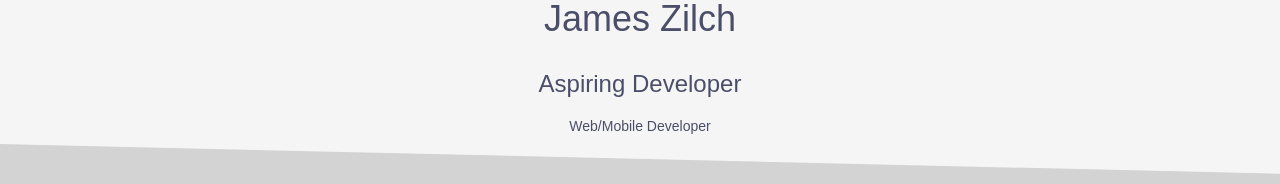
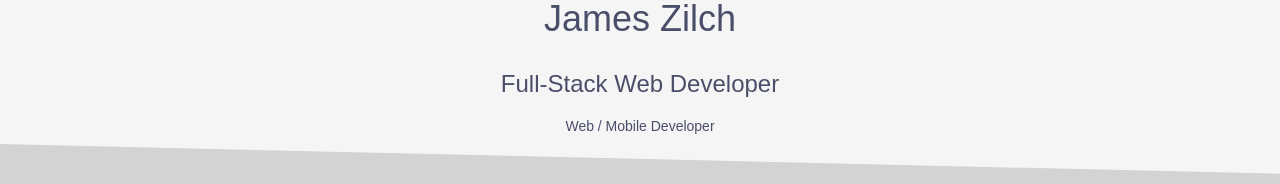
Before and after one commit to Jazilch/Jazilch.github.io, a website: page index.html in a window 1280 px wide. Shown: the part 322-506 px from the top of the page. Drawn offline with Linux system fonts and the light colour scheme.

Commit message:
Update index.html

```diff
--- a/index.html
+++ b/index.html
@@ -10,8 +10,8 @@
 		<div class="hero">
 			<img src="//cdn2.hubspot.net/hubfs/2676636/Hubspot%20picture%203-789252-edited.jpg" width="200" height="200" class="profile-pic">
 			<h1>James Zilch</h1>
-			<h3>Aspiring Developer</h3>
-			<h5>Web/Mobile Developer</h5>
+			<h3>Full-Stack Web Developer</h3>
+			<h5>Web / Mobile Developer</h5>
 			<div class="text-center">
 				<a href="" target="_blank"></a>
 			</div>
```
